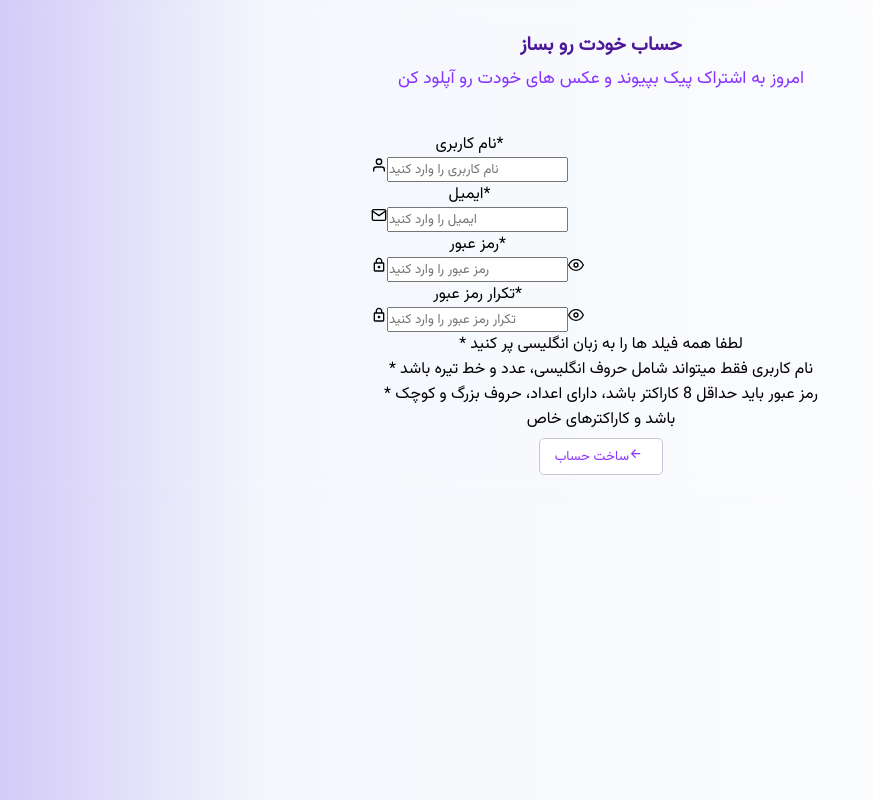
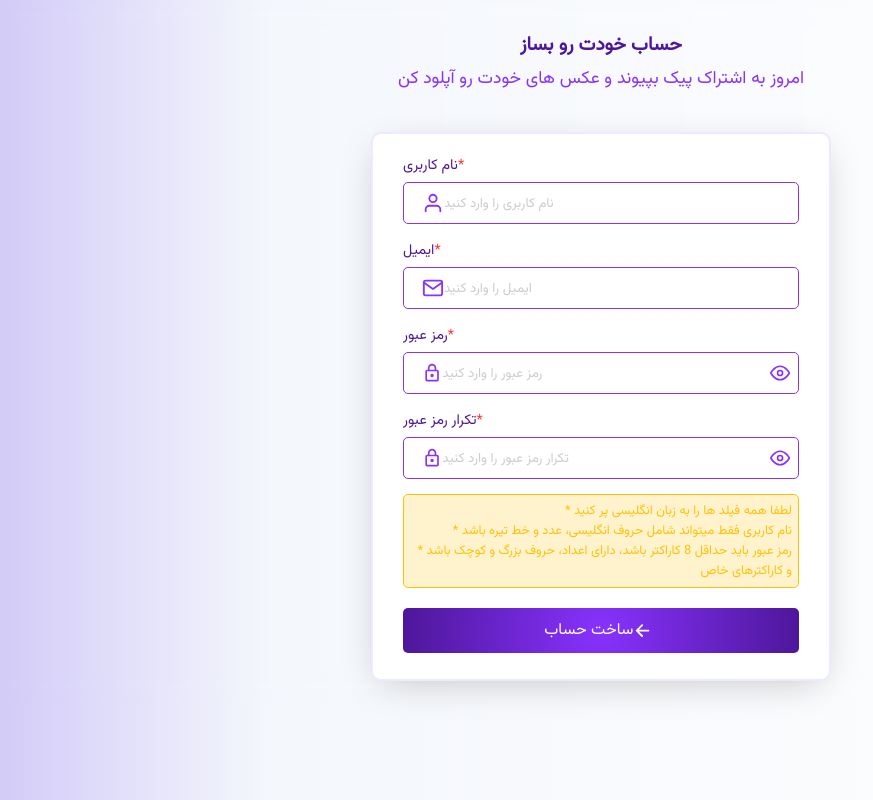
Before and after one commit to nams0/image-uploader, a React (Vite) app: page /signup in a window 1280 px wide. Shown: the whole page, without its empty margins (39-912 px from the left). Built offline with nearby package versions, Linux system fonts and the light colour scheme.

Commit message:
added style of signup form

```diff
--- a/src/components/SignupForm.module.css
+++ b/src/components/SignupForm.module.css
@@ -0,0 +1,163 @@
+.formContainer {
+  display: flex;
+  align-items: center;
+  flex-direction: column;
+  padding: 20px 30px;
+  background-color: #fff;
+  border-radius: 10px;
+  -webkit-box-shadow: 0px 9px 36px -11px #bdbdbd;
+  box-shadow: 0px 9px 36px -11px #bdbdbd;
+  border: 2px solid #ede9ff;
+}
+
+form {
+  display: flex;
+  align-items: flex-start;
+  flex-direction: column;
+  width: 100%;
+}
+
+.inputContainer {
+  display: flex;
+  flex-direction: column;
+  align-items: flex-start;
+  margin-bottom: 15px;
+  width: 100%;
+}
+
+.inputContainer p {
+  margin-bottom: 5px;
+  color: #4d179a;
+  font-size: 0.9rem;
+}
+
+.inputs {
+  display: flex;
+  align-items: center;
+  border: 1px solid #8832fe;
+  border-radius: 5px;
+  padding: 8px;
+  width: 100%;
+}
+
+.inputs svg {
+  margin-left: 10px;
+  color: #8832fe;
+  font-size: 1.5rem;
+}
+
+.inputs input {
+  border: none;
+  outline: none;
+  width: 100%;
+}
+
+.inputs input:focus {
+  outline: none;
+}
+
+.inputs input::placeholder {
+  color: #ccc;
+}
+
+.inputs svg {
+  cursor: pointer;
+}
+
+.submitBtn {
+  display: flex;
+  align-items: center;
+  justify-content: center;
+  font-size: 1rem;
+  width: 100%;
+  margin-top: 20px;
+  padding: 10px 20px;
+  background: radial-gradient(
+    circle,
+    rgba(136, 50, 254, 1) 0%,
+    rgba(77, 23, 154, 1) 100%
+  );
+  color: #fff;
+  border: none;
+  border-radius: 5px;
+  cursor: pointer;
+  transition: all 0.2s ease-in-out;
+}
+
+.submitBtn svg {
+  margin-right: 5px;
+  font-size: 1.2rem;
+}
+
+.submitBtn:hover {
+  transform: scale(1.03);
+  filter: brightness(1.1);
+  color: #fff;
+}
+
+span {
+  margin-right: 3px;
+  color: #ff3838;
+}
+
+.inputError {
+  display: flex;
+  align-items: center;
+  border: 1px solid #ff3838;
+  border-radius: 5px;
+  padding: 8px;
+  width: 100%;
+}
+
+.inputError svg {
+  margin-left: 10px;
+  color: #ff3838;
+  font-size: 1.5rem;
+}
+
+.inputError input {
+  border: none;
+  outline: none;
+  width: 100%;
+}
+
+.inputError input:focus {
+  outline: none;
+}
+
+.inputError input::placeholder {
+  color: #ccc;
+}
+
+.inputError svg {
+  cursor: pointer;
+}
+
+.errorBox {
+  padding: 6px;
+  display: flex;
+  justify-content: center;
+  align-items: center;
+  color: #ff3838;
+  font-size: 1rem;
+  margin-bottom: 15px;
+  border: 1px solid #ff3838;
+  border-radius: 5px;
+  background-color: #ffe0e0;
+}
+
+.errorBox svg {
+  font-size: 1.4rem;
+  margin-left: 5px;
+}
+
+.info {
+  display: column;
+  text-align: right;
+  padding: 6px;
+  border-radius: 5px;
+  color: #ffc107;
+  font-size: 0.8rem;
+  background-color: #fff3cd;
+  border: 1px solid #ffc107;
+}
```
